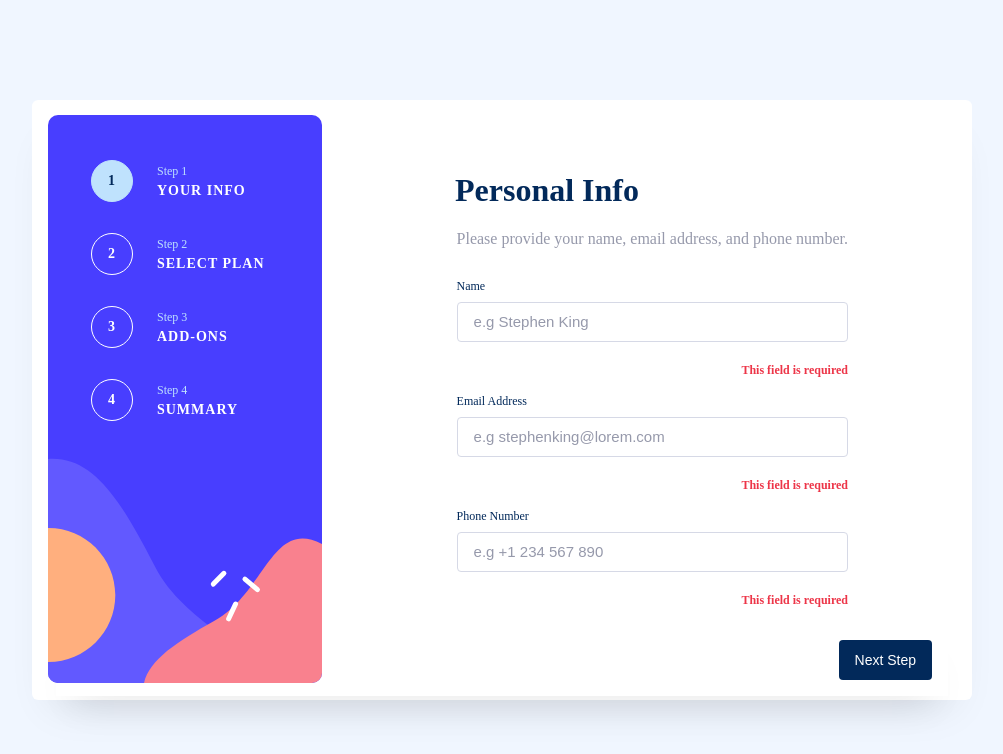
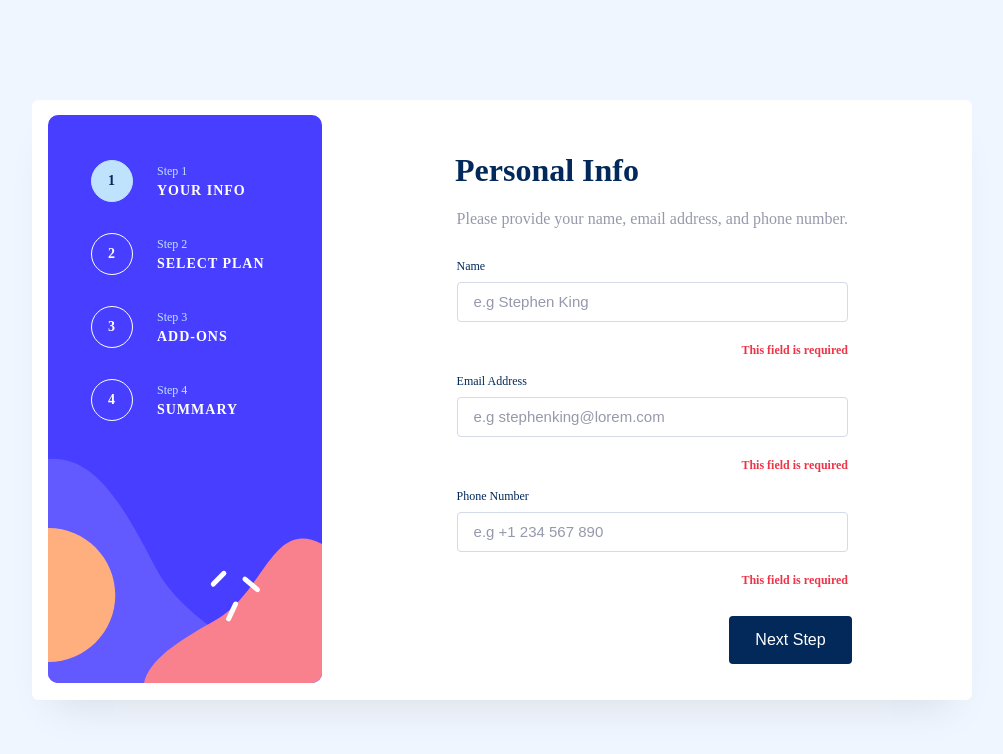
Before and after one commit to TomasScerbak/multistep-form, a React (Create React App) app: page / in a window 1280 px wide. Shown: the top 754 px of the page, without its empty margins (138-1141 px from the left). Built offline with nearby package versions, Linux system fonts and the light colour scheme.

Commit message:
style changes

```diff
--- a/src/components/UI/ButtonPrimary.module.css
+++ b/src/components/UI/ButtonPrimary.module.css
@@ -21,3 +21,11 @@
 .active {
   background-color: var(--purplish-blue);
 }
+
+@media screen and (min-width: 760px) {
+  .btn--primary {
+    width: 12.3rem;
+    height: 4.8rem;
+    font-size: 1.6rem;
+  }
+}
--- a/src/components/UI/ButtonSecondary.module.css
+++ b/src/components/UI/ButtonSecondary.module.css
@@ -12,3 +12,10 @@
   font-size: 1.4rem;
   font-weight: 500;
 }
+
+@media screen and (min-width: 760px) {
+  .btn--secondary {
+    margin-right: 25rem;
+    font-size: 1.6rem;
+  }
+}
--- a/src/components/UI/Container.module.css
+++ b/src/components/UI/Container.module.css
@@ -7,6 +7,7 @@
 
 @media screen and (min-width: 760px) {
   .container {
+    flex-direction: column;
     align-items: center;
   }
 }
--- a/src/components/pages/RootLayout.module.css
+++ b/src/components/pages/RootLayout.module.css
@@ -19,6 +19,12 @@
   .card-header__wrapper {
     display: flex;
     justify-content: center;
-    margin: 4rem 0 1.1rem 4rem;
+    margin: 2rem 0 1.1rem 4rem;
+  }
+
+  .footer__section {
+    box-shadow: none;
+    justify-content: flex-end;
+    margin-right: 8rem;
   }
 }
```
